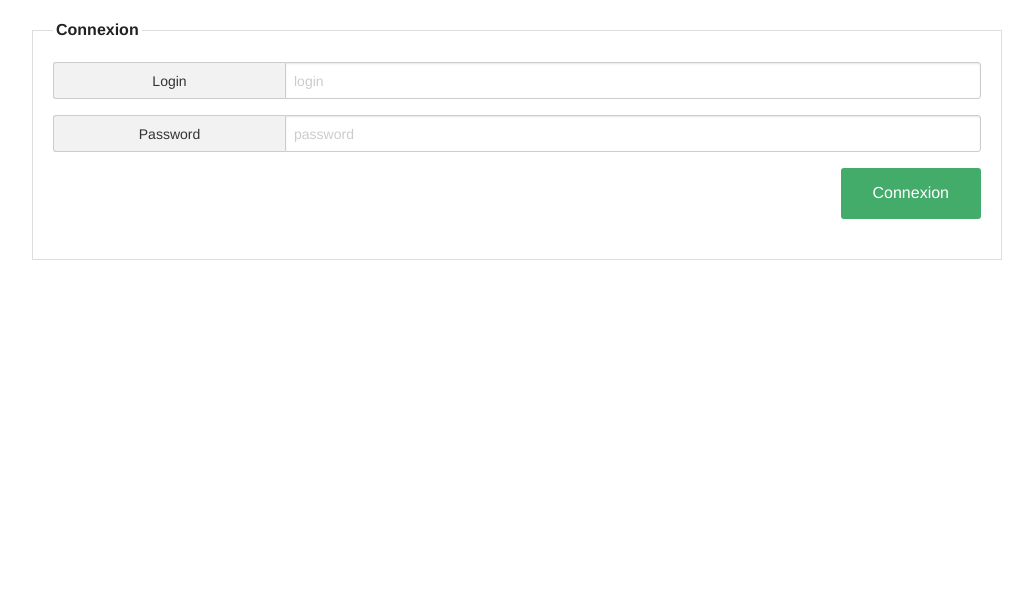
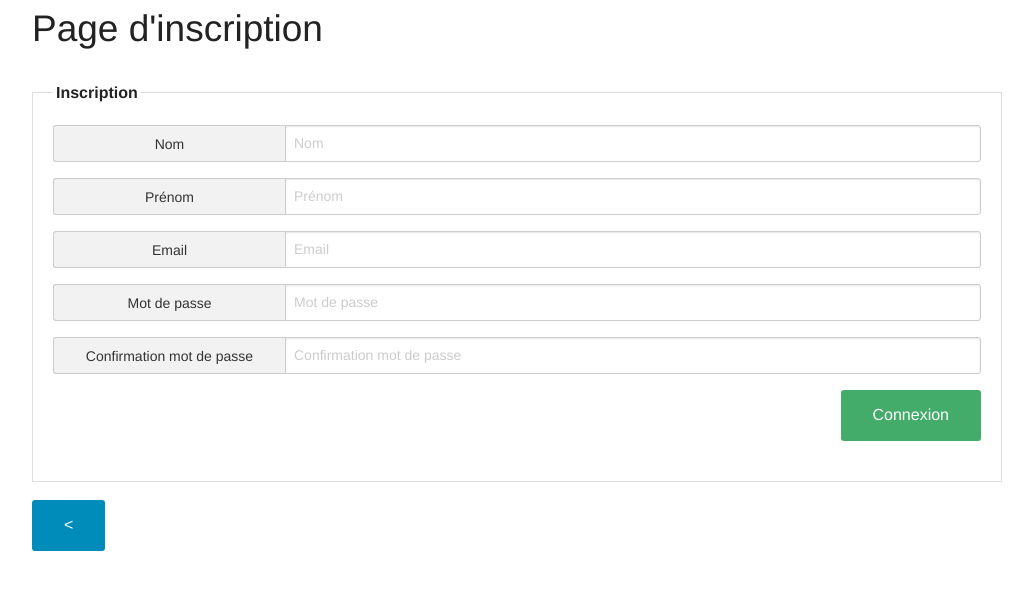
Before and after one commit to Max62/WebServiceProjet, a PHP site: page /vue/inscription.php in a window 1280 px wide. Shown: the top 590 px of the page, without its empty margins (123-1156 px from the left). Run offline with PHP 8.4, Linux system fonts and the light colour scheme.

Commit message:
serdftyguhjk

```diff
--- a/vue/inscription.php
+++ b/vue/inscription.php
@@ -5,27 +5,60 @@ require_once("{$base_dir}vue{$ds}struct{$ds}header.php"); ?>
 
     <div class="row">
         <div class="large-12 columns">
+            <h2>Page d'inscription</h2>
+        </div>
+        <div class="large-12 columns">
             <form>
                 <fieldset>
-                <legend>Connexion</legend>
+                    <legend>Inscription</legend>
                     <div class="row">
                         <div class="large-12 columns">
                             <div class="row collapse prefix-radius">
                                 <div class="large-3 columns">
-                                <span class="prefix">Login</span>
+                                    <span class="prefix">Nom</span>
                                 </div>
                                 <div class="large-9 columns">
-                                <input type="text" placeholder="login">
+                                    <input type="text" placeholder="Nom">
                                 </div>
                             </div>
                         </div>
                         <div class="large-12 columns">
                             <div class="row collapse prefix-radius">
                                 <div class="large-3 columns">
-                                <span class="prefix">Password</span>
+                                    <span class="prefix">Prénom</span>
                                 </div>
                                 <div class="large-9 columns">
-                                <input type="password" placeholder="password">
+                                    <input type="text" placeholder="Prénom">
+                                </div>
+                            </div>
+                        </div>
+                        <div class="large-12 columns">
+                            <div class="row collapse prefix-radius">
+                                <div class="large-3 columns">
+                                    <span class="prefix">Email</span>
+                                </div>
+                                <div class="large-9 columns">
+                                    <input type="text" placeholder="Email">
+                                </div>
+                            </div>
+                        </div>
+                        <div class="large-12 columns">
+                            <div class="row collapse prefix-radius">
+                                <div class="large-3 columns">
+                                    <span class="prefix">Mot de passe</span>
+                                </div>
+                                <div class="large-9 columns">
+                                    <input type="password" placeholder="Mot de passe">
+                                </div>
+                            </div>
+                        </div>
+                        <div class="large-12 columns">
+                            <div class="row collapse prefix-radius">
+                                <div class="large-3 columns">
+                                    <span class="prefix">Confirmation mot de passe</span>
+                                </div>
+                                <div class="large-9 columns">
+                                    <input type="password" placeholder="Confirmation mot de passe">
                                 </div>
                             </div>
                         </div>
@@ -36,8 +69,10 @@ require_once("{$base_dir}vue{$ds}struct{$ds}header.php"); ?>
                 </fieldset>
             </form>
         </div>
+        <div class="large-12 columns">
+            <a href="/WebServiceProjet"><button class="button radius left" value=""><</button></a>
         </div>
-
+    </div>
 
 <?php
 $ds = DIRECTORY_SEPARATOR;
```
Also changed, not shown: vue/connexion.php (deleted, +0 -50 lines). Lines whose indentation alone changed are shown as unchanged.
